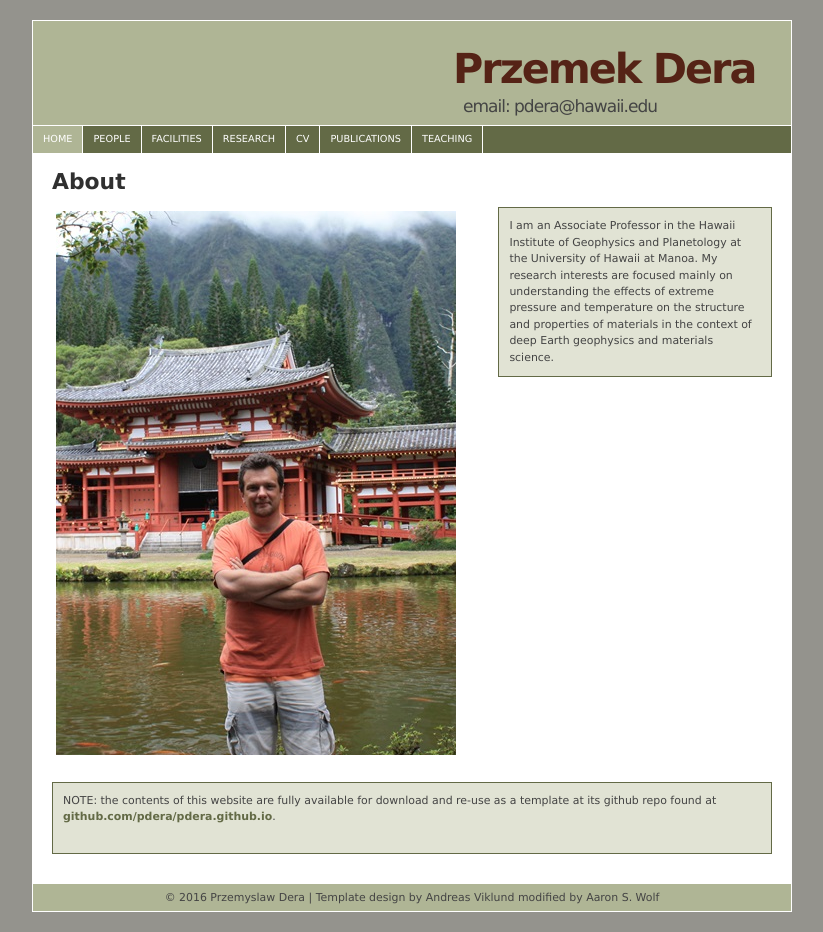
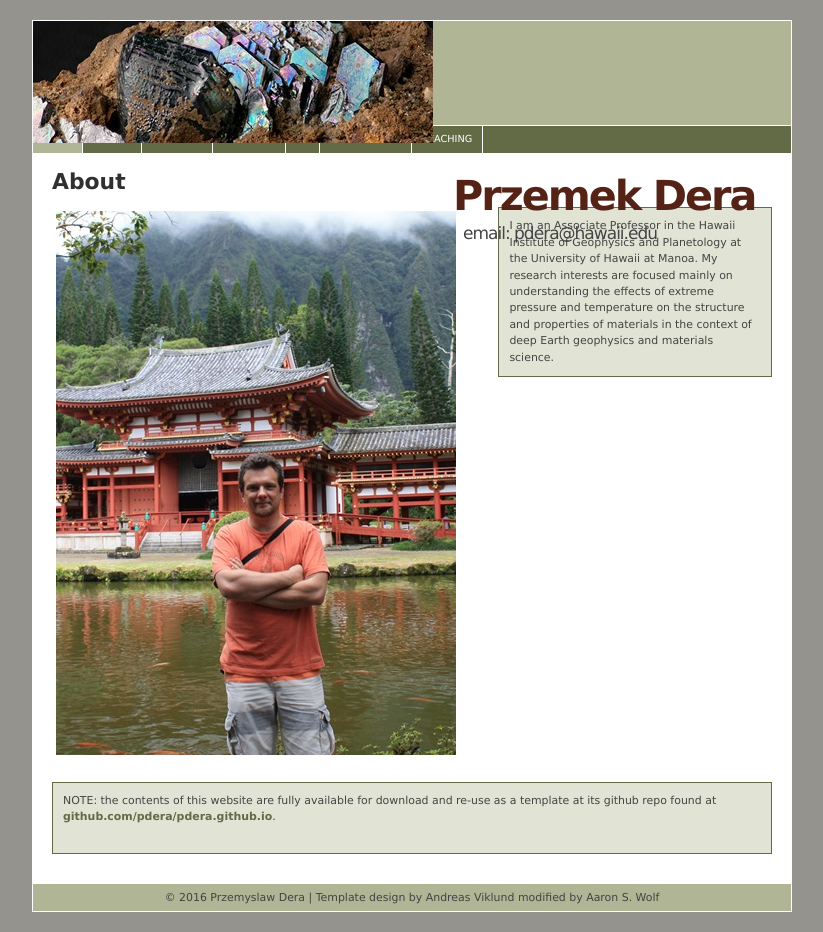
Before and after one commit to pdera/pdera.github.io, a Jekyll site: the page built from index.md, in a window 1280 px wide. Shown: the whole page, without its empty margins (228-1051 px from the left). Built offline with Jekyll 4.4.1, drawn with Linux system fonts in a browser that asks for light colours.

Commit message:
new try css

```diff
--- a/_includes/head.html
+++ b/_includes/head.html
@@ -13,6 +13,7 @@
 
 <div id="container" >
     <div id="header">
+		<img id="img1" src="../images/Moissanite__R150016__Sample__Photo__34845__zoom.jpg" />
         <h1>Przemek Dera</h1>
         <h2>email: pdera@hawaii.edu</h2>
     </div>
--- a/css/main_pd.css
+++ b/css/main_pd.css
@@ -25,6 +25,11 @@ code.has-jax {font: inherit;
               background: inherit;
               border: inherit;
               color:#303030 }
+
+#img1
+{	background:#ffffff top left no-repeat;
+	width:400px;
+	height:122px}
 
 /* Header and navigation styles */
 #container {width:760px; margin:20px auto; padding:1px 0; text-align:left; background:#ffffff; color:#303030;}
```
